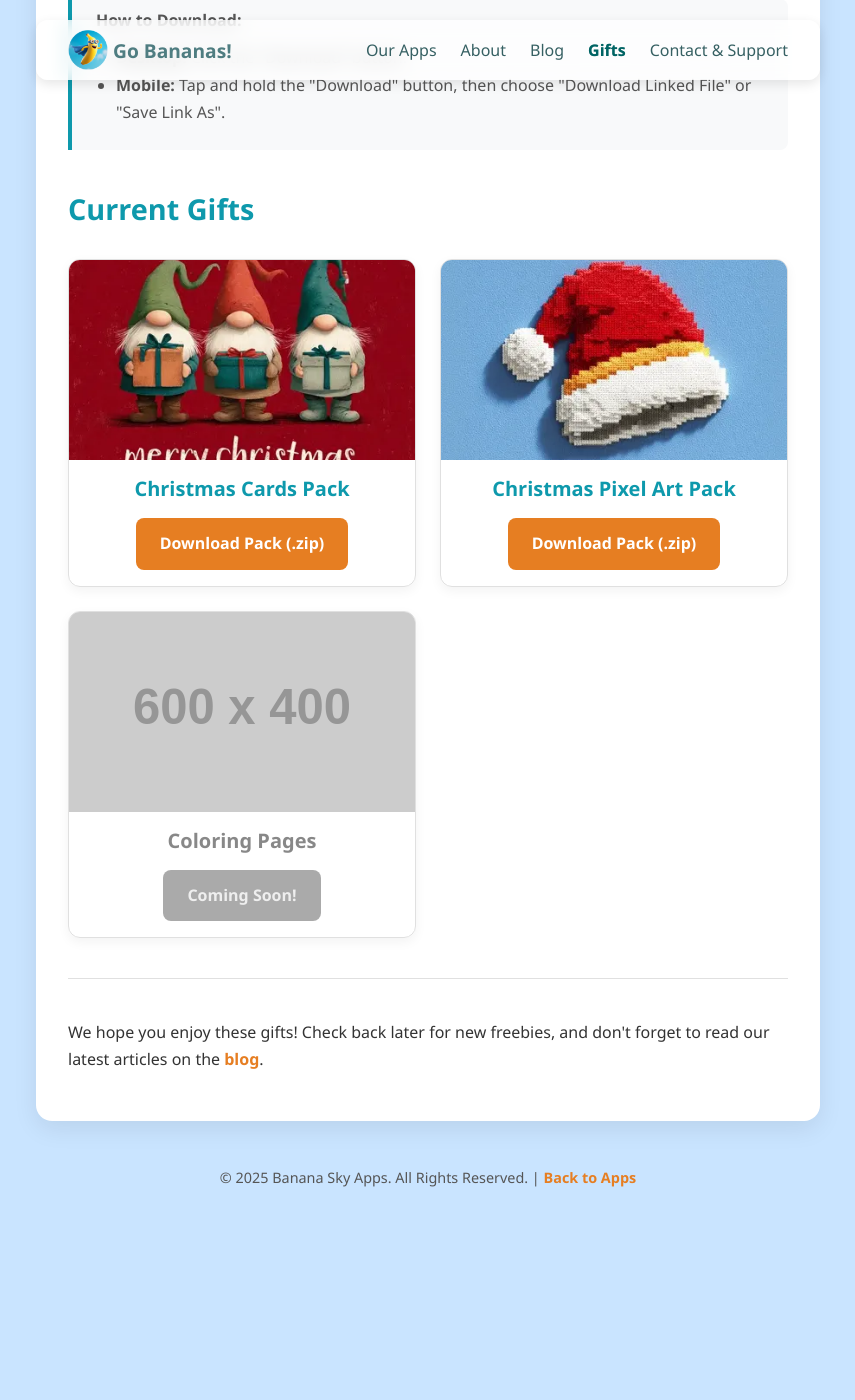
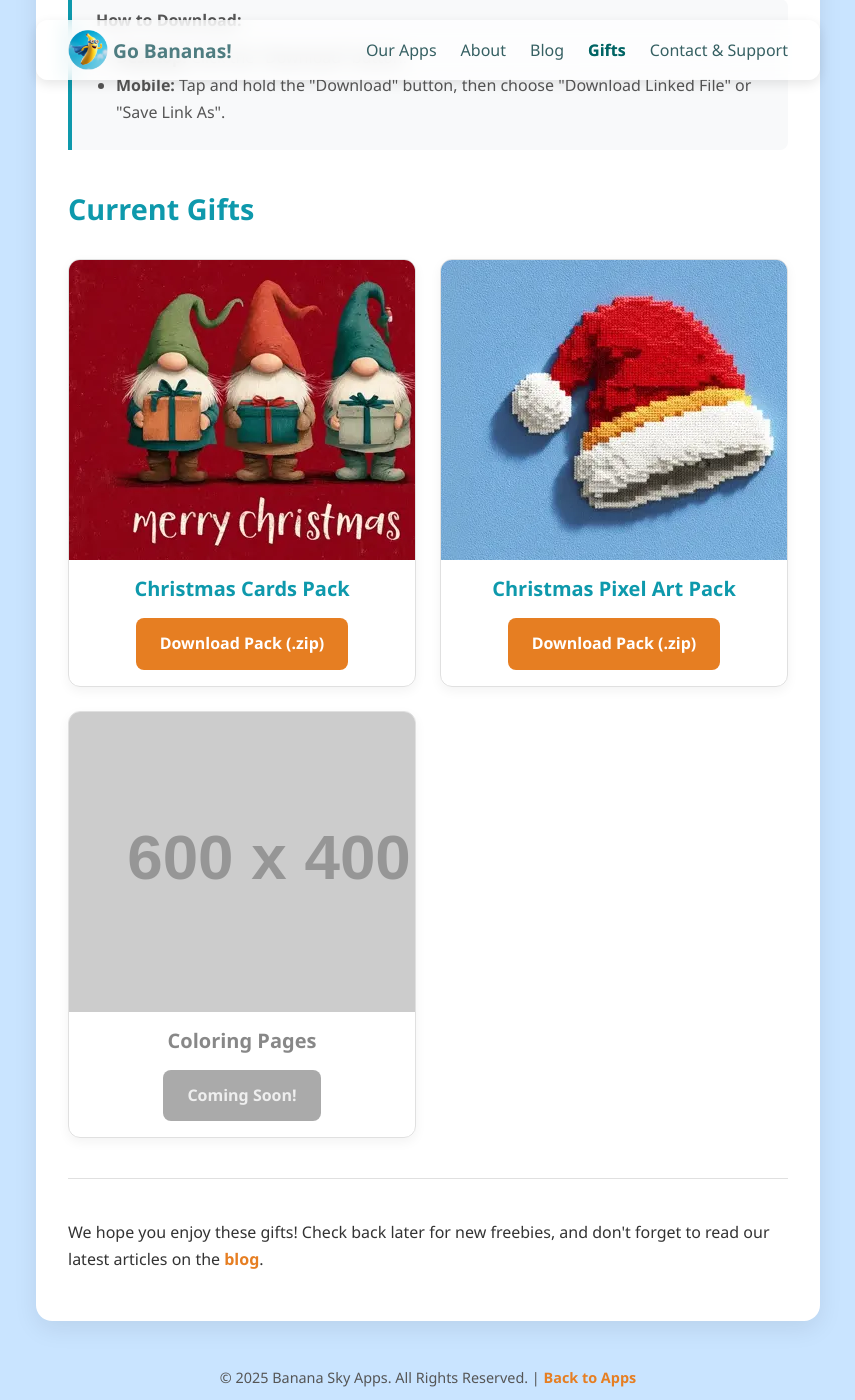
Before and after one commit to MagicScribble/test2, a Jekyll site: the page gifts.html, which Jekyll copies as it is, in a window 1280 px wide and 1400 px high, scrolled down 380 px. Shown: the whole window, without its empty margins (212-1067 px from the left). Built offline with Jekyll 4.4.1, drawn with Linux system fonts in a browser that asks for light colours; before the commit the page ends 1633 px from its top, so only the background shows below that.

Commit message:
Update gifts.html

```diff
--- a/gifts.html
+++ b/gifts.html
@@ -62,8 +62,8 @@
             box-shadow: 0 8px 24px rgba(0, 0, 0, 0.08);
         }
         .gallery-item img {
-            width: 100%;
-            height: 200px; /* Fixed height for a uniform grid */
+            width: 400px;
+            height: 300px; /* Fixed height for a uniform grid */
             object-fit: cover; /* This crops the image nicely */
             display: block;
         }
```
